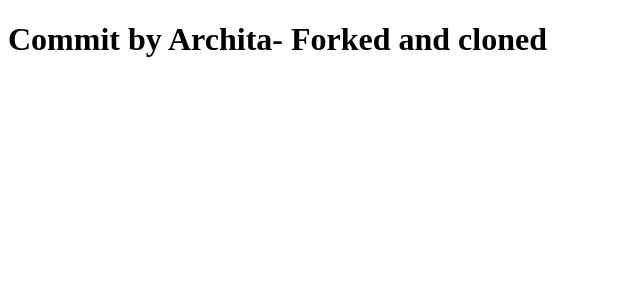
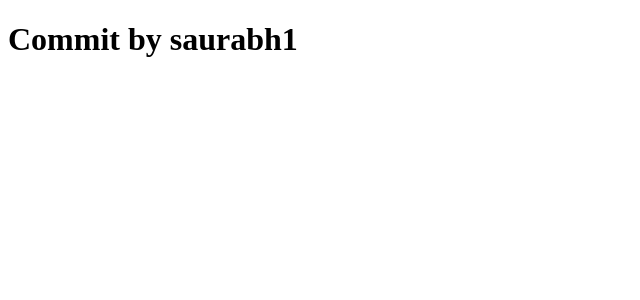
Before and after one commit to dnyanu6410/GitWebstrom, an Angular app: page / in a window 1280 px wide. Shown: the top 300 px of the page, without its empty margins (0-640 px from the left). Built offline with nearby package versions, Linux system fonts and the light colour scheme.

Commit message:
Changed by Dnyaneshwari 1

```diff
--- a/src/app/app.component.html
+++ b/src/app/app.component.html
@@ -1 +1 @@
-<h1>Commit by Archita- Forked and cloned</h1>
+<h1>Commit by saurabh1</h1>
```
